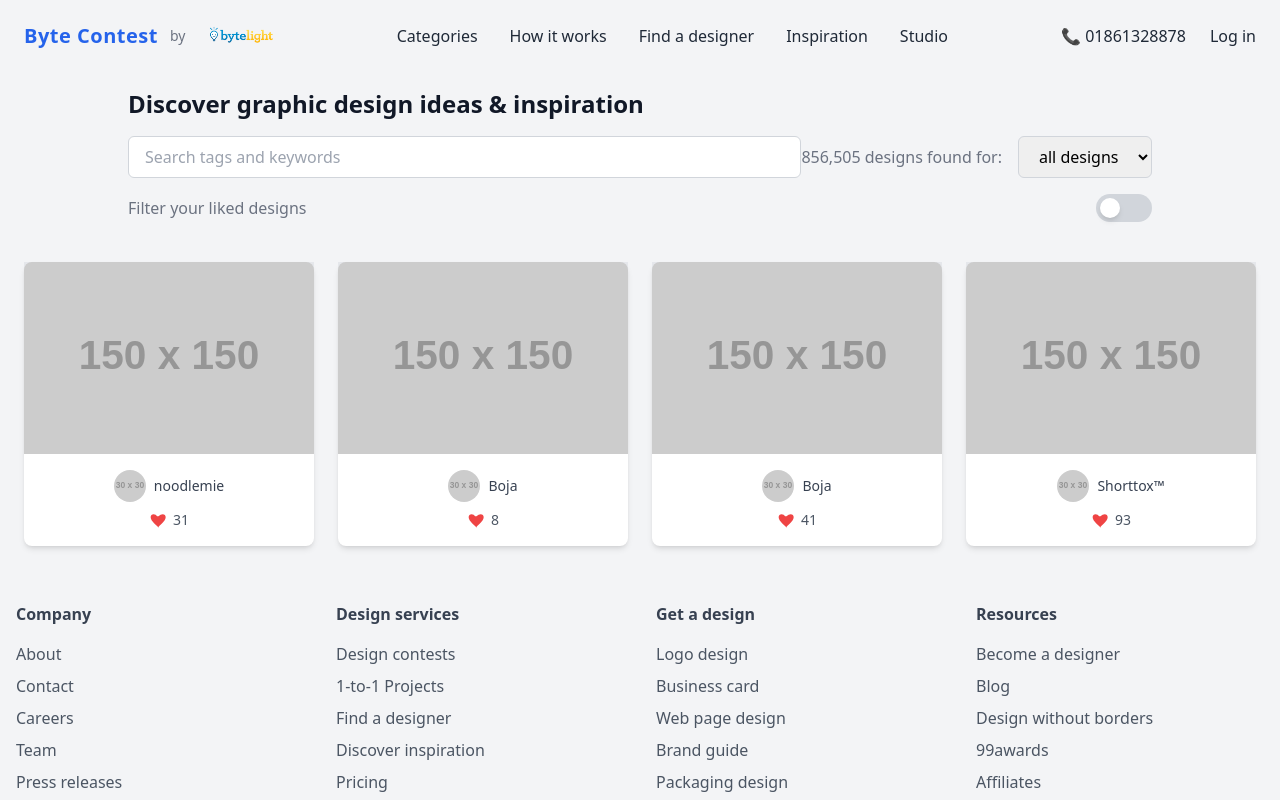
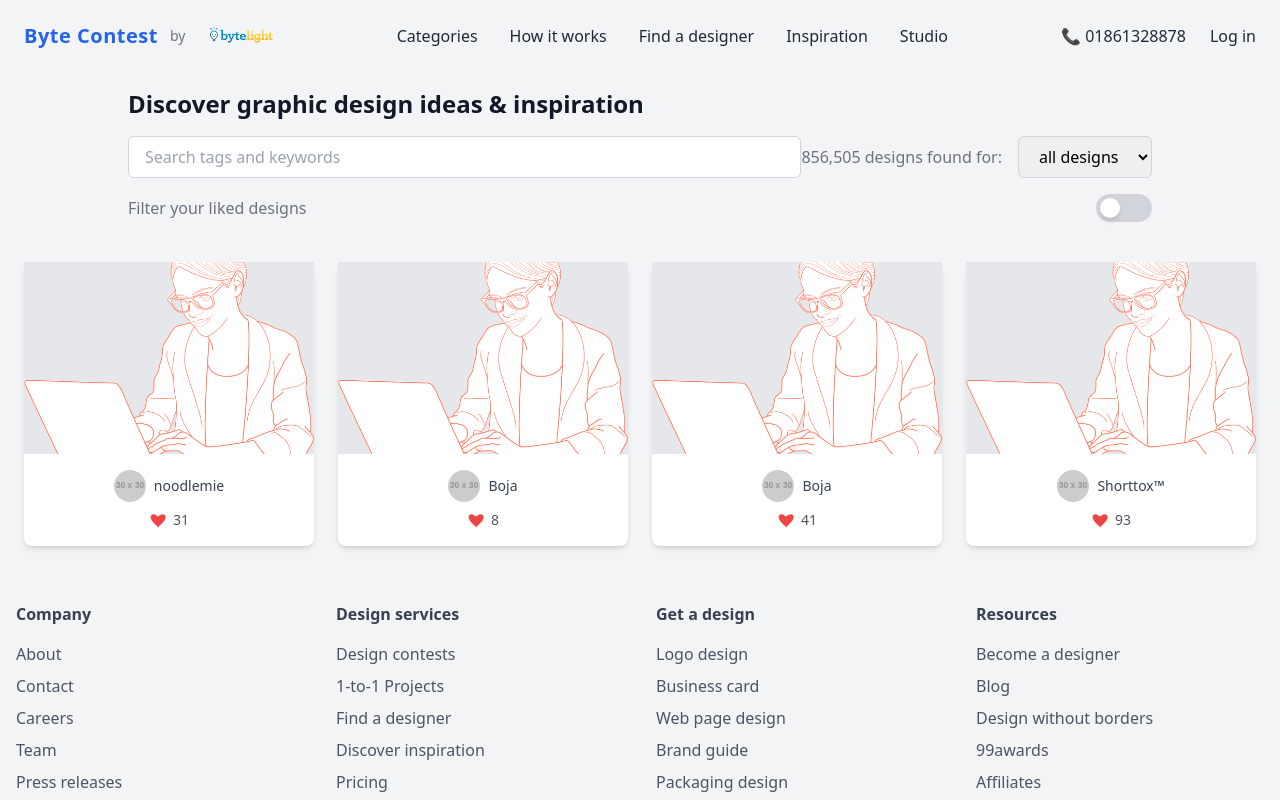
Before and after one commit to Byte-Light/byte-contest, a Next.js app: page /inspiration in a window 1280 px wide. Shown: the top 800 px of the page. Built offline with nearby package versions, Linux system fonts and the light colour scheme.

Commit message:
error resolved 1

```diff
--- a/app/(auth)/login/page.tsx
+++ b/app/(auth)/login/page.tsx
@@ -1,12 +1,27 @@
+"use client"; // Make the whole page a client component
+
+import React from 'react';
 import Login from '@/components/auth/Login';
-import React from 'react';
 
-const LoginPage = () => {
-    return (
-        <div>
-            <Login />
-        </div>
-    );
+const LoginPage: React.FC = () => {
+  // Simulate a login function that accepts email and password
+  const handleLogin = async (email: string, password: string) => {
+    try {
+      // Simulate API call (replace with real API call)
+      console.log('Logging in with:', { email, password });
+      // You can add redirection or state update here on success
+    } catch (error) {
+      // Handle login error
+      console.error('Login failed:', error);
+      throw new Error('Login failed');
+    }
+  };
+
+  return (
+    <div>
+      <Login onSubmit={handleLogin} />
+    </div>
+  );
 };
 
 export default LoginPage;
--- a/components/inspiration/DesignCard.tsx
+++ b/components/inspiration/DesignCard.tsx
@@ -11,25 +11,25 @@ type Design = {
 const designData: Design[] = [
   {
     id: 1,
-    imageUrl: 'https://via.placeholder.com/150', // Replace with the real image URL
+    imageUrl: 'images/book-cover.png',
     username: 'noodlemie',
     likes: 31,
   },
   {
     id: 2,
-    imageUrl: 'https://via.placeholder.com/150',
+    imageUrl: 'images/book-cover.png',
     username: 'Boja',
     likes: 8,
   },
   {
     id: 3,
-    imageUrl: 'https://via.placeholder.com/150',
+    imageUrl: 'images/book-cover.png',
     username: 'Boja',
     likes: 41,
   },
   {
     id: 4,
-    imageUrl: 'https://via.placeholder.com/150',
+    imageUrl: 'images/book-cover.png',
     username: 'Shorttox™',
     likes: 93,
   },
--- a/components/studio/BrandPackageSection.tsx
+++ b/components/studio/BrandPackageSection.tsx
@@ -7,13 +7,13 @@ const BrandPackageSection: React.FC = () => {
       <div className="lg:w-1/2 flex justify-center lg:justify-start">
         <div className="relative w-full lg:w-auto">
           <img
-            src="/brand-package-mockup.png"
+            src="/images/bytelight.png"
             alt="Brand Guidelines"
             className="rounded-lg shadow-lg w-full lg:w-[32rem]"
           />
           <p className="absolute bottom-4 left-4 bg-purple-600 text-white p-2 rounded-full shadow-md text-sm flex items-center">
             <img
-              src="/brand-strategist.png"
+              src="/images/bytelight.png"
               alt="Brand Strategist"
               className="w-6 h-6 rounded-full mr-2"
             />
--- a/components/studio/BrandingSection.tsx
+++ b/components/studio/BrandingSection.tsx
@@ -35,7 +35,7 @@ const BrandingSection: React.FC = () => {
         <div className="w-full lg:w-auto relative">
           {/* Image mockups */}
           <img
-            src="/mockup1.png"
+            src="/images/bytelight.png"
             alt="Brand strategist"
             className="rounded-md shadow-lg w-full lg:w-96"
           />
@@ -45,7 +45,7 @@ const BrandingSection: React.FC = () => {
         </div>
         <div className="w-full lg:w-auto relative">
           <img
-            src="/mockup2.png"
+            src="/images/bytelight.png"
             alt="Top creative talent"
             className="rounded-md shadow-lg w-full lg:w-96"
           />
--- a/components/studio/StudioCard.tsx
+++ b/components/studio/StudioCard.tsx
@@ -8,7 +8,7 @@ const StudioCard: React.FC = () => {
       <div className="relative flex-shrink-0 w-full lg:w-1/2">
         <div className="bg-purple-800 p-6 rounded-lg">
           <img
-            src="https://via.placeholder.com/400" // Replace with the actual image URL
+            src="images/book-cover.png"
             alt="Phone designs"
             className="w-full h-auto object-contain"
           />
--- a/components/studio/TeamProfiles.tsx
+++ b/components/studio/TeamProfiles.tsx
@@ -5,14 +5,14 @@ const TeamProfiles: React.FC = () => {
     {
       name: "Ashraf Alam",
       location: "San Francisco",
-      image: "/ashraf.png",
+      image: "/images/bytelight.png",
       description: `Ashraf brings deep expertise in strategic brand messaging and development. Prior to joining facebook in 2016, where he held several senior marketing roles, ashraf spent over a decade in global design agencies. Laura curiously seeks to understand the specific goals of her clients and thrives on translating them into a brand story that works.`,
       linkText: "Ashraf",
     },
     {
       name: "Sheikh Yeamin",
       location: "Berlin",
-      image: "/yeamin.png",
+      image: "/images/bytelight.png",
       description: `Yeamin combines entrepreneurship with a love for good design. Helping founders define their positioning and visual identity is Yeamin's forte. As a founder himself, Yeamin brings a deep understanding of what it takes to grow a brand on a budget. Before founding a graphic design marketplace, which was later sold to 99designs, Yeamin worked for a decade in digital agencies.`,
       linkText: "Yeamin",
     },
```
